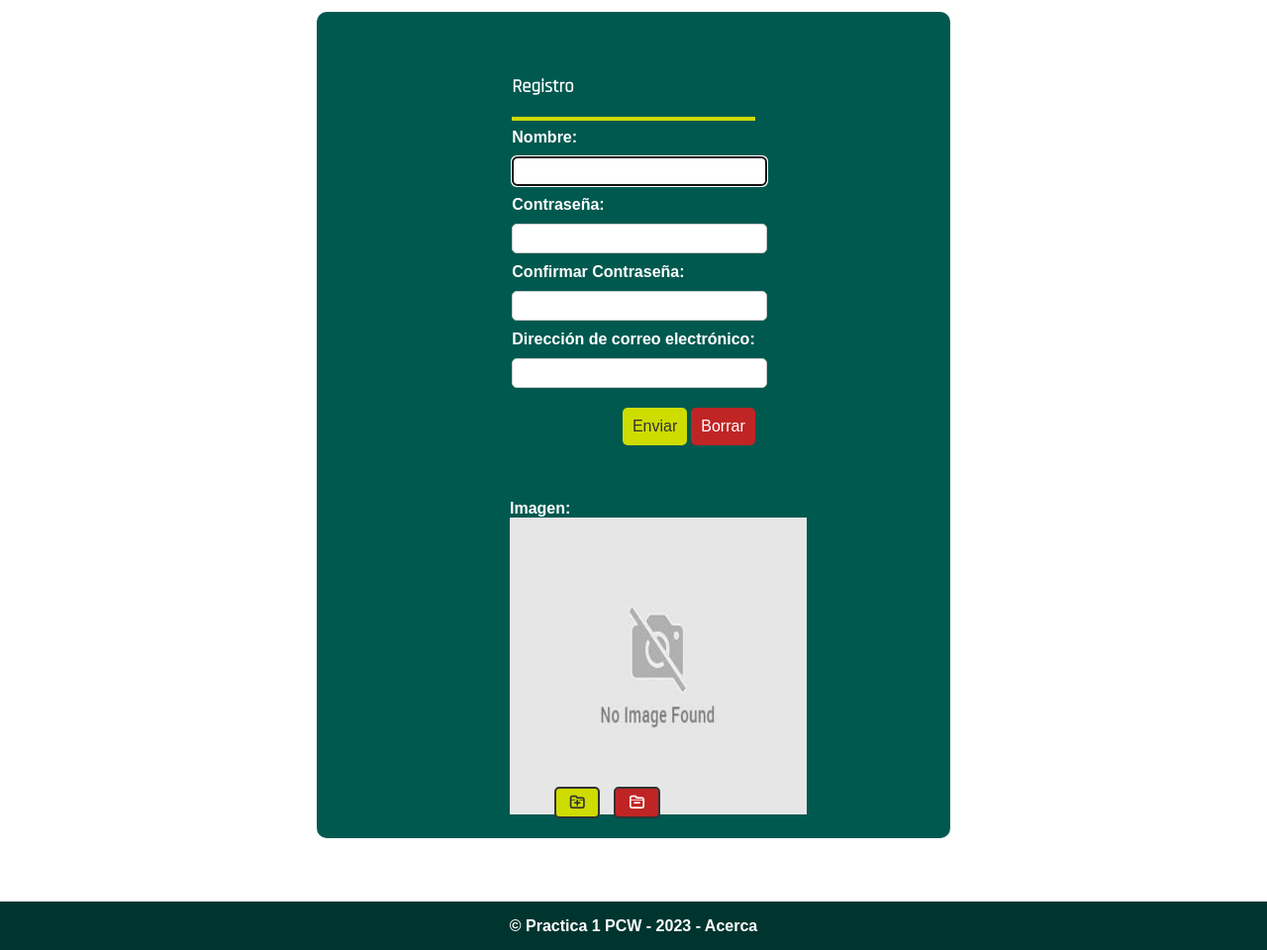
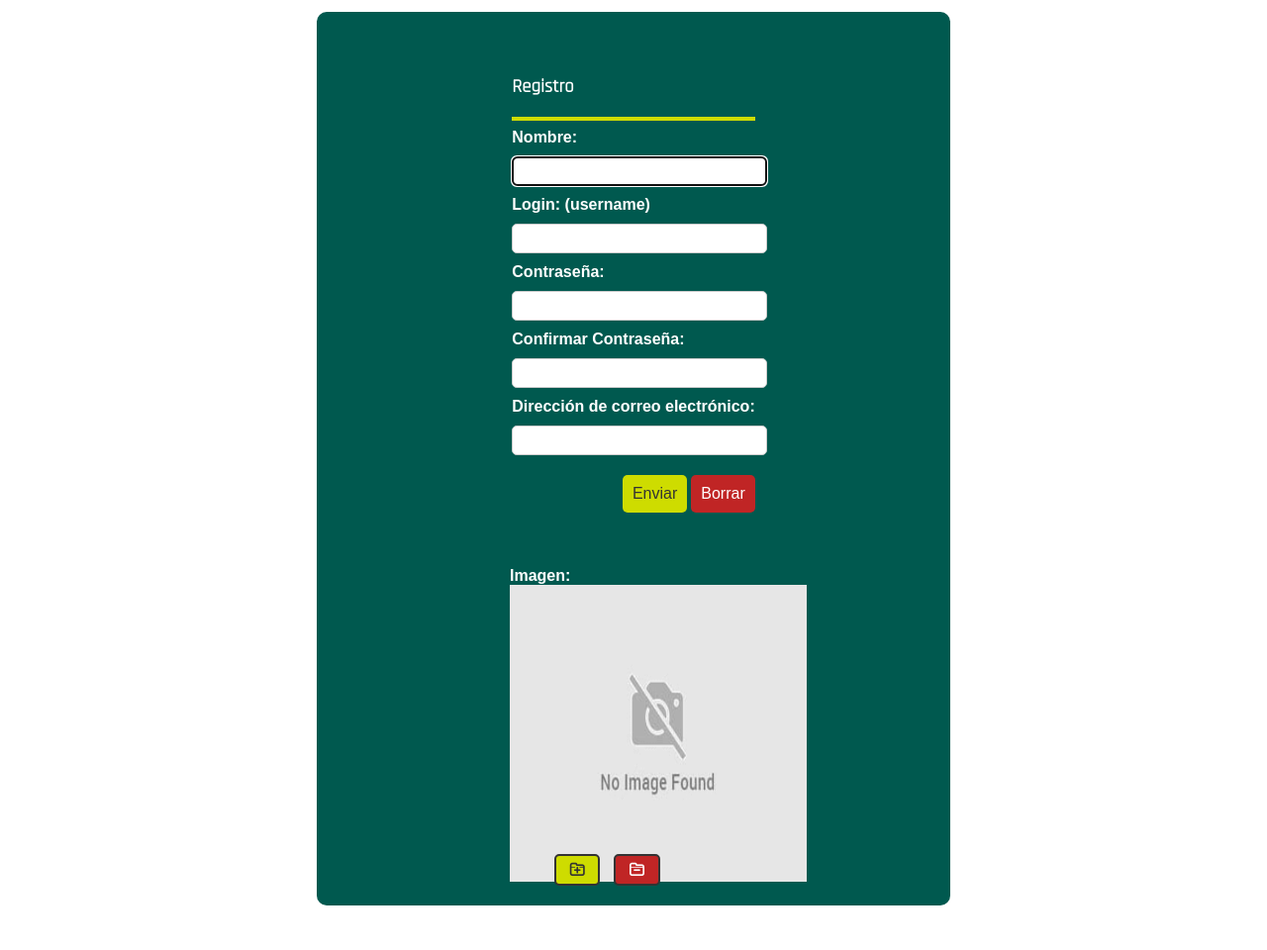
Before and after one commit to juanjo52/pcw_p2, a PHP site: page /registro.html in a window 1280 px wide. Shown: the part 488-1448 px from the top of the page at 99% size. Run offline with PHP 8.4, Linux system fonts and the light colour scheme.

Commit message:
Comprobación en registro si username ya existe o no

```diff
--- a/css/registro.css
+++ b/css/registro.css
@@ -109,6 +109,14 @@ input[type="file"] {
     margin: 5% 25% 5% 25% ;
     border-radius: 10px;
 
+}
+
+form > .si{
+    color: rgb(8, 254, 8);
+}
+
+form > .no{
+    color: rgb(124, 4, 4);
 }
 
 form {
--- a/registro.html
+++ b/registro.html
@@ -9,7 +9,6 @@
     <link rel="stylesheet" href="./css/registro.css">
     <!-- <link rel="stylesheet" href="./css/login.css"> -->
     <link rel="stylesheet" href="cssfont/fontello.css">
-    <script src="./registro.js"></script>
 
     <title>P1</title>
 
@@ -64,17 +63,21 @@
         <form>
             <h3>Registro</h3>
             <hr>
-            <label class="area">Nombre:</label>
-            <input type="text" maxlength="200" pattern = "^(?![0-9])\S{4,20}$"required autofocus>
+            <label class="area" for="nombre">Nombre:</label>
+            <input type="text" maxlength="200" id="nombre" name="nombre" required autofocus>
 
-            <label>Contraseña:</label>
-            <input type="password" pattern="^[a-zA-Z0-9._-]{4,20}$" required>
+            <label class="area" for="login">Login: (username)</label>
+            <input type="text" maxlength="200" id="login" name="login" pattern="^(?![0-9])\S{4,20}$" required>
+            <span id="msgDisponible" class="si"></span>
 
-            <label>Confirmar Contraseña:</label>
-            <input type="password" pattern="^[a-zA-Z0-9._-]{4,20}$">
+            <label for="pwd">Contraseña:</label>
+            <input type="password" pattern="^[a-zA-Z0-9._-]{4,20}$" id="pwd" name="pwd" required>
 
-            <label>Dirección de correo electrónico:</label>
-            <input type="email" name="email" pattern="[a-z0-9._%+-]+@[a-z0-9.-]+\.[a-z]{2,}$" required>
+            <label for="pwd2">Confirmar Contraseña:</label>
+            <input type="password" pattern="^[a-zA-Z0-9._-]{4,20}$" id="pwd2" name="pwd2" required>
+
+            <label for="email">Dirección de correo electrónico:</label>
+            <input type="email" name="email" id="email" pattern="[a-z0-9._%+-]+@[a-z0-9.-]+\.[a-z]{2,}$" required>
 
 
             <div class="botonera">
@@ -84,10 +87,10 @@
         </form>
 
         <div class="imagenes">
-            <label for="foto1" class="labelFoto">Imagen:<img src="./img/no-image.png" alt="Imagen 1"></label>
+            <label for="foto" class="labelFoto">Imagen:<img src="./img/no-image.png" alt="Imagen 1"></label>
             <div class="button-group">
-                <label for="foto1" class="icon-folder-add"></label>
-                <input type="file" id="foto1" accept="image/*">
+                <label for="foto" class="icon-folder-add"></label>
+                <input type="file" id="foto" name="foto" accept="image/*">
 
                 <button class="icon-folder-delete"></button>
             </div>
@@ -98,6 +101,7 @@
         <span class="f3"><a href="./acerca.html">&copy; Practica 1 PCW - 2023 - Acerca</a></span>
     </footer>
 
+    <script src="./registro.js"></script>
     <script>
         muestraNav();
     </script>
--- a/registro.js
+++ b/registro.js
@@ -3,6 +3,8 @@
         location.href = 'index.html';
     }
 })();
+
+
 
 function muestraNav() {
     let ul = document.createElement("ul");
@@ -30,3 +32,47 @@ function muestraNav() {
         document.querySelector('#menuNav').appendChild(ul);
     }
 }
+
+
+//COMPROBAR QUE EL USERNAME (LOGIN) NO ESTÁ YA EN LA BBDD
+let login = document.getElementById('login');
+
+login.addEventListener("blur", function(evt) {
+    compruebaDisponibleLogin();
+});
+
+function compruebaDisponibleLogin() {
+    let spanMensaje = document.getElementById('msgDisponible');
+    let url = 'api/usuarios/'
+    let loginIntroducido = login.value;
+    url = url + loginIntroducido;
+    let disponible;
+
+    fetch(url).then(function(response){
+        if(response.ok){
+            response.json().then(function(datos){
+                disponible = datos.DISPONIBLE;
+
+                if(disponible){
+                    if(spanMensaje.classList.contains('no')){
+                        spanMensaje.classList.remove('no');
+                    }
+
+                    spanMensaje.classList.add('si');
+                    spanMensaje.textContent = 'Este login está disponible :D';
+                }else {
+                    if(spanMensaje.classList.contains('si')){
+                        spanMensaje.classList.remove('si');
+                    }
+
+                    spanMensaje.classList.add('no');
+                    spanMensaje.textContent = 'Este login no está disponible :(';
+                }
+            });
+        }else {
+            console.log("not ok");
+        }
+    }).catch(function(error){
+        console.log(error);
+    });
+}
```
